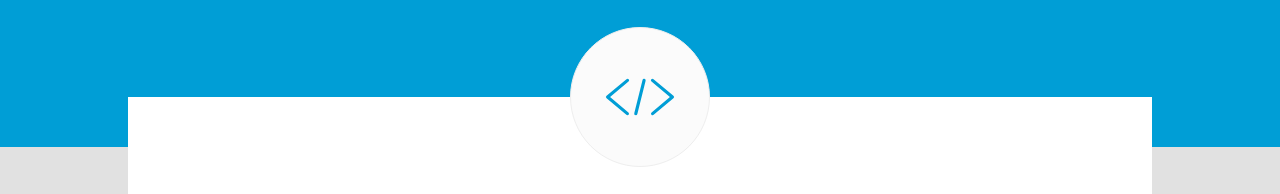
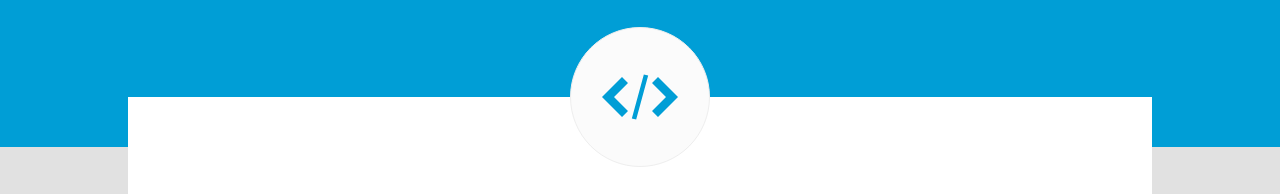
Before and after one commit to mariohernandez/frontendtraining, a website: page index.html in a window 1280 px wide. Shown: the part 230-424 px from the top of the page. Drawn offline with nearby package versions, Linux system fonts and the light colour scheme.

Commit message:
Replaces logo svg

```diff
--- a/index.html
+++ b/index.html
@@ -30,7 +30,7 @@
 
       <section class="course-intro">
         <div class="course-intro__logo">
-          <svg xmlns="http://www.w3.org/2000/svg" width="80" height="80" viewBox="0 0 40 40"><path d="M26.308 29.12a.8.8 0 0 1-.61-.283.796.796 0 0 1 .099-1.12l9.171-7.69-9.227-7.741a.795.795 0 0 1 1.023-1.218l9.953 8.352a.792.792 0 0 1-.002 1.216l-9.896 8.297a.787.787 0 0 1-.511.187zm-12.615 0a.781.781 0 0 1-.511-.187l-9.897-8.299a.793.793 0 0 1-.001-1.216l9.953-8.352a.795.795 0 1 1 1.022 1.218l-9.227 7.741 9.171 7.69a.796.796 0 0 1-.51 1.405zm4.211 0a.796.796 0 0 1-.773-.986l4.138-16.649a.793.793 0 0 1 .963-.581.797.797 0 0 1 .58.965l-4.138 16.649a.791.791 0 0 1-.77.602z"/></svg>
+          <svg class="intro__icon" xmlns="http://www.w3.org/2000/svg" width="80" height="64" viewBox="0 0 80 64"><title>Become a front-end web developer</title><path d="M52 46l6 6 20-20-20-20-6 6 14 14zM28 18l-6-6L2 32l20 20 6-6-14-14zm15.831-8.593l4.342 1.184-11.999 44.002-4.342-1.184L43.831 9.407z"/></svg>
         </div>
         <h1 class="course-intro__heading">How this course can help you</h1>
         <div class="course-intro__intro">
```
Also changed, not shown: dist/assets/code.svg (deleted), src/assets/icons/code.svg (deleted).
